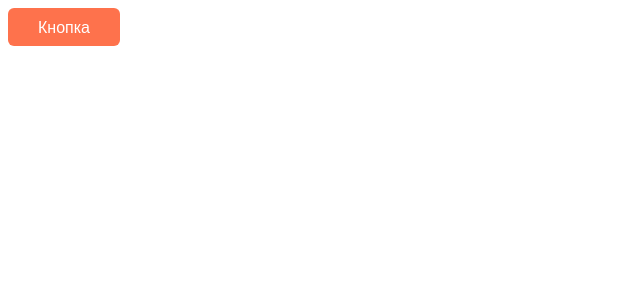
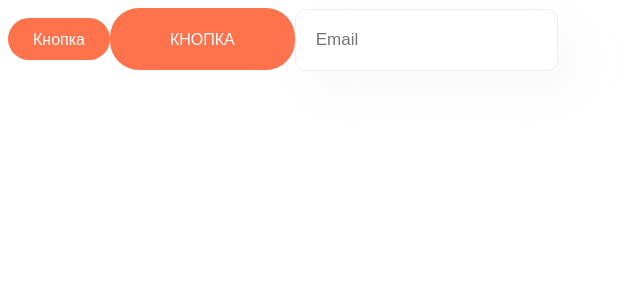
Before and after one commit to Likich02/pizza-app, a React (Vite) app: page / in a window 1280 px wide. Shown: the top 300 px of the page, without its empty margins (0-640 px from the left). Built offline with nearby package versions, Linux system fonts and the light colour scheme.

Commit message:
Creation button and input

```diff
--- a/src/App.tsx
+++ b/src/App.tsx
@@ -1,6 +1,7 @@
 import { MouseEvent, useState } from "react";
 
 import Button from "./components/Button/Button";
+import Input from "./components/Input/Input";
 
 function App() {
   const [counter, setCounter] = useState<number>(0);
@@ -12,6 +13,10 @@
   return (
     <>
       <Button onClick={addCounter}>Кнопка</Button>
+      <Button appearence="big" onClick={addCounter}>
+        Кнопка
+      </Button>
+      <Input placeholder="Email" />
     </>
   );
 }
--- a/src/components/Button/Button.module.css
+++ b/src/components/Button/Button.module.css
@@ -1,12 +1,23 @@
 .button {
-  border-radius: 6px;
-  padding: 8px 30px;
   font-family: inherit;
   cursor: pointer;
   transition: background 0.25s;
-  font-size: 16px;
   border: none;
   color: var(--white-color);
+  border-radius: 29px;
+  font-style: normal;
+  font-weight: 400;
+}
+
+.small {
+  font-size: 16px;
+  padding: 10px 25px;
+}
+
+.big {
+  font-size: 16px;
+  text-transform: uppercase;
+  padding: 20px 60px;
 }
 
 .accent {
--- a/src/components/Button/Button.props.ts
+++ b/src/components/Button/Button.props.ts
@@ -2,4 +2,5 @@
 
 export interface ButtonProps extends ButtonHTMLAttributes<HTMLButtonElement> {
   children: ReactNode;
+  appearence?: "big" | "small";
 }
--- a/src/components/Button/Button.tsx
+++ b/src/components/Button/Button.tsx
@@ -2,11 +2,18 @@
 import { ButtonProps } from "./Button.props";
 import cn from "classnames";
 
-function Button({ children, className, ...props }: ButtonProps) {
-  console.log("Button");
+function Button({
+  children,
+  className,
+  appearence = "small",
+  ...props
+}: ButtonProps) {
   return (
     <button
-      className={cn(styles["button"], styles["accent"], className)}
+      className={cn(styles["button"], styles["accent"], className, {
+        [styles["small"]]: appearence === "small",
+        [styles["big"]]: appearence === "big",
+      })}
       {...props}
     >
       {children}
--- /dev/null
+++ b/src/components/Input/Input.module.css
@@ -0,0 +1,10 @@
+.input {
+  font-size: 17px;
+  font-style: normal;
+  font-weight: 400;
+  color: var(--text-color);
+  border: 1px solid #eee;
+  box-shadow: 15px 20px 45px 0px rgba(233, 233, 233, 0.25);
+  border-radius: 10px;
+  padding: 20px;
+}
--- /dev/null
+++ b/src/components/Input/Input.props.ts
@@ -0,0 +1,5 @@
+import { InputHTMLAttributes } from "react";
+
+export interface InputProps extends InputHTMLAttributes<HTMLInputElement> {
+  isValid?: boolean;
+}
--- /dev/null
+++ b/src/components/Input/Input.tsx
@@ -0,0 +1,21 @@
+import { forwardRef } from "react";
+import { InputProps } from "./Input.props";
+import styles from "./Input.module.css";
+import cn from "classnames";
+
+const Input = forwardRef<HTMLInputElement, InputProps>(function Input(
+  { isValid = true, className, ...props },
+  ref
+) {
+  return (
+    <input
+      ref={ref}
+      className={cn(styles["input"], className, {
+        [styles["invalid"]]: isValid,
+      })}
+      {...props}
+    />
+  );
+});
+
+export default Input;
```
